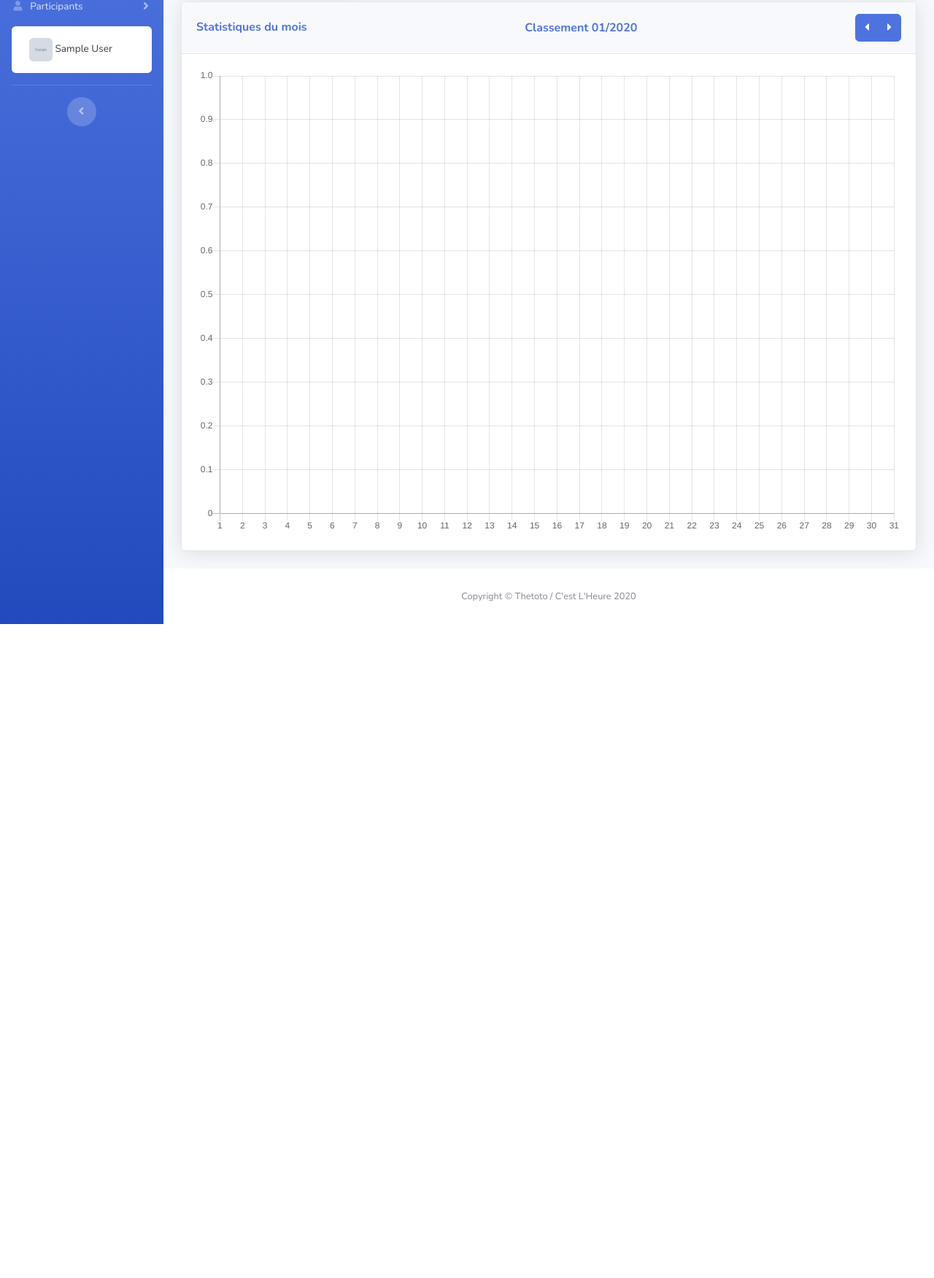
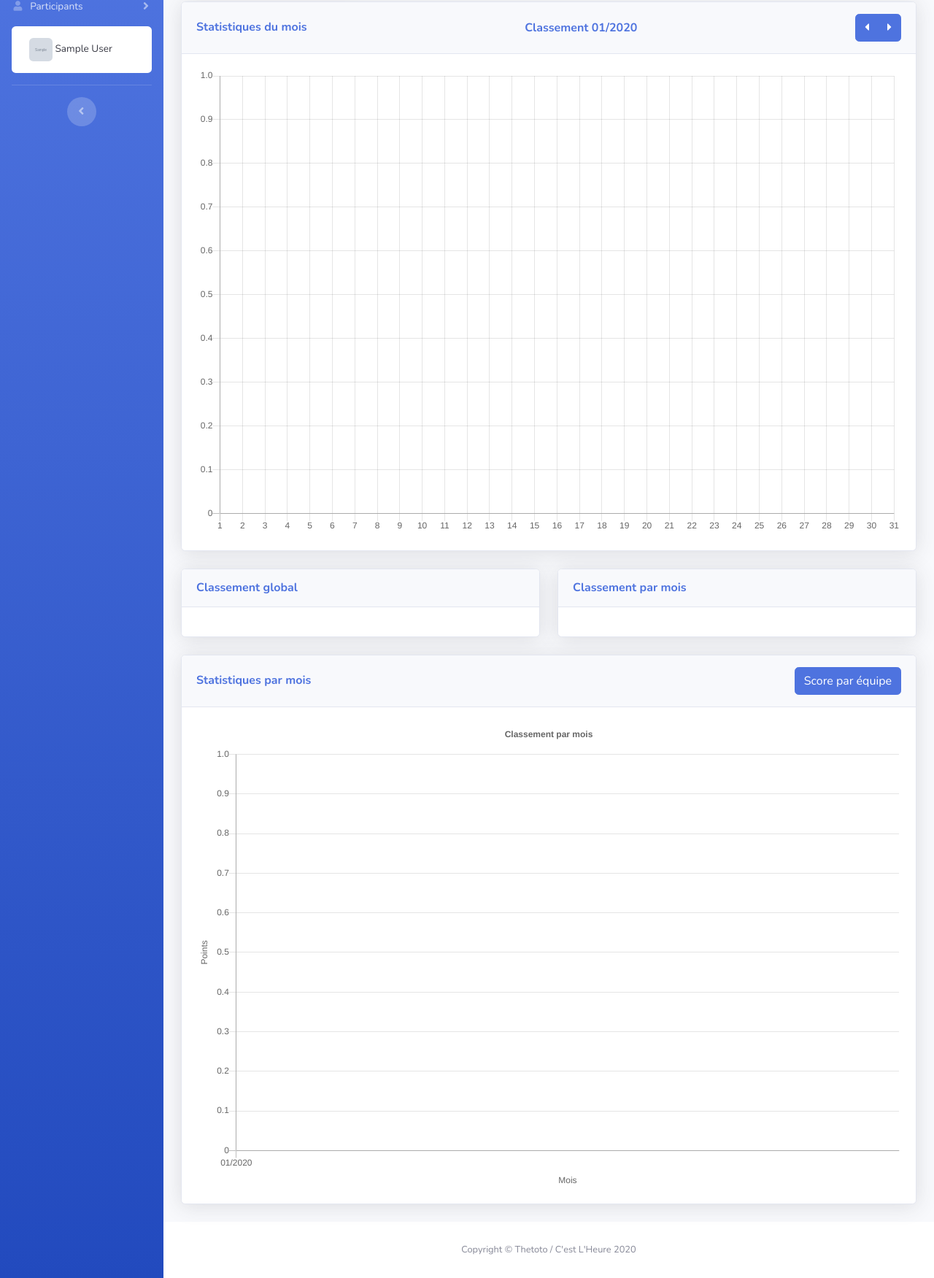
Before and after one commit to TheToto/cestlheure, a Django app: page /rewrite/dash in a window 1280 px wide. Shown: the part 236-1987 px from the top of the page at 73% size. Before the commit the page ends 1091 px from the top, so only its background shows below. Run offline with Django 3.2, Linux system fonts and the light colour scheme; tables that the repository leaves empty hold one stand-in row (values such as "Sample post"); grey boxes marked "Sample" are stand-in pictures; data that the repository does not hold is empty; some libraries are stand-ins or nearby versions.

Commit message:
html: Add global graph and old stats

```diff
--- a/front/static/chart_global.js
+++ b/front/static/chart_global.js
@@ -74,11 +74,11 @@
     setUp_global();
 }, false);
 
-document.getElementById('switch_graph').addEventListener("click", function () {
-    document.getElementById('switch_graph').innerHTML = fill_param ? "Score par équipe" : "Score solo";
+document.getElementById('global_switch').addEventListener("click", function () {
+    document.getElementById('global_switch').innerHTML = fill_param ? "Score par équipe" : "Score solo";
     fill_param = !fill_param;
     window.myGlobal.options.scales.yAxes[0].stacked = fill_param;
-    window.myGlobal.options.title.text = fill_param ? "Classement par mois (par équipe)" : "Classement par mois";
+    document.getElementById("global_title").innerText = fill_param ? "Classement par mois (par équipe)" : "Classement par mois";
     for (let i in window.myGlobal.data.datasets) {
         window.myGlobal.data.datasets[i].fill = fill_param;
         window.myGlobal.data.datasets[i].lineTension = fill_param ? false : undefined;
--- a/front/templates/dash/dashboard.html
+++ b/front/templates/dash/dashboard.html
@@ -23,7 +23,7 @@
         </div>
     </div>
     <div class="row">
-        <div class="col-lg-12">
+        <div class="col-12">
             <div class="card shadow mb-4">
                 <!-- Card Header - Dropdown -->
                 <div class="card-header py-3 d-flex flex-row align-items-center justify-content-between">
@@ -45,7 +45,75 @@
             </div>
         </div>
     </div>
+    <div class="row">
+        <div class="col-sm-6">
+            <div class="card shadow mb-4">
+                <!-- Card Header - Dropdown -->
+                <div class="card-header py-3 d-flex flex-row align-items-center justify-content-between">
+                    <h6 class="m-0 font-weight-bold text-primary">Classement global</h6>
+                </div>
+                <!-- Card Body -->
+                <div class="card-body">
+                    <ul class="list-group">
+                        {% for item in global_score %}
+                            <li class="list-group-item d-flex justify-content-between align-items-center">
+                                <span class="pull-left ">
+                                    <img height="32px" src="{{ item.message__author__photo_url }}"
+                                         class="rounded"/>
+                                    {{ item.message__author__name }}
+                                </span>
+                                <span class="badge badge-secondary">{{ item.total }} point(s)</span>
+                            </li>
+                        {% endfor %}
+                    </ul>
+                </div>
+            </div>
+        </div>
+        <div class="col-sm-6">
+            <div class="card shadow mb-4">
+                <!-- Card Header - Dropdown -->
+                <div class="card-header py-3 d-flex flex-row align-items-center justify-content-between">
+                    <h6 class="m-0 font-weight-bold text-primary">Classement par mois</h6>
+                </div>
+                <!-- Card Body -->
+                <div class="card-body">
+                    <ul class="list-group">
+                        {% for item in stars %}
+                            <li class="list-group-item d-flex justify-content-between align-items-center">
+                                <span class="pull-left ">
+                                    <img height="32px" src="{{ item.player.message__author__photo_url }}"
+                                         class="rounded"/>
+                                    {{ item.player.message__author__name }}
+                                </span>
+                                <span class="badge badge-secondary">{{ item.stars }} étoile(s)</span>
+                            </li>
+                        {% endfor %}
+                    </ul>
+                </div>
+            </div>
+        </div>
+    </div>
+    <div class="row">
+        <div class="col-12">
+            <div class="card shadow mb-4">
+                <!-- Card Header - Dropdown -->
+                <div class="card-header py-3 d-flex flex-row align-items-center justify-content-between">
+                    <h6 id="global_title" class="m-0 font-weight-bold text-primary">Statistiques par mois</h6>
+                    <p class="m-0 font-weight-bold text-primary" id="cur_title"></p>
+                    <button id="global_switch" type="button" class="btn btn-primary">Score par équipe</button>
+
+                </div>
+                <!-- Card Body -->
+                <div class="card-body">
+                    <div class="chart-area">
+                        <canvas id="byMonth"></canvas>
+                    </div>
+                </div>
+            </div>
+        </div>
+    </div>
 {% endblock %}
 {% block scripts %}
     <script src="{% static "chart_cur.js" %}"></script>
+    <script src="{% static "chart_global.js" %}"></script>
 {% endblock %}
--- a/front/templates/home.html
+++ b/front/templates/home.html
@@ -72,7 +72,8 @@
         </div>
     </div>
     <hr>
-    <button id="switch_graph" type="button" class="mt-4 btn btn-primary">Score par équipe</button>
+    <h3 id="global_title">Classement par mois</h3>
+    <button id="global_switch" type="button" class="mt-4 btn btn-primary">Score par équipe</button>
     <div class="row">
         <div style="height:90vh; width: 90vw;">
             <canvas id="byMonth" width="400" height="400"></canvas>
```
